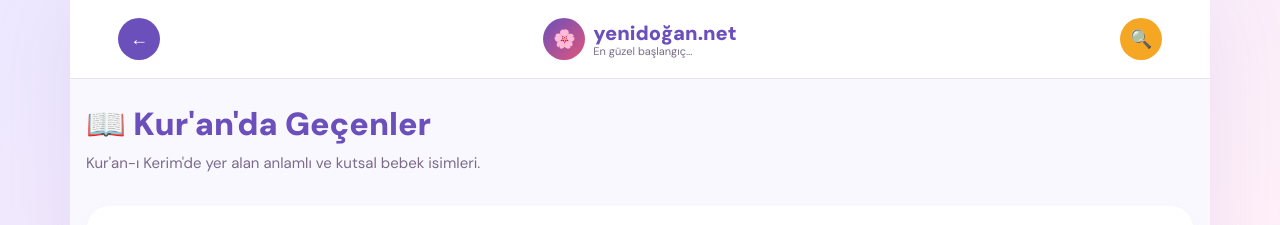
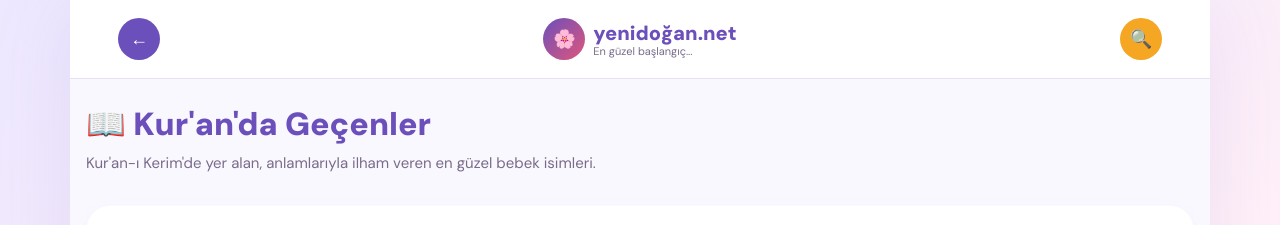
Before and after one commit to afeyza/yenidogan-app, a React (Vite) app: page /quran in a window 1280 px wide. Shown: the top 225 px of the page. Built offline with nearby package versions, Linux system fonts and the light colour scheme.

Commit message:
Content: Kur'anda gecenler sayfasi aciklama metni guncellendi

```diff
--- a/src/pages/QuranNames.tsx
+++ b/src/pages/QuranNames.tsx
@@ -14,7 +14,7 @@ export const QuranNames = () => {
       <div className="fav-header" style={{ marginBottom: '32px' }}>
         <h2 style={{ fontSize: '32px', fontWeight: 900 }}>📖 Kur'an'da Geçenler</h2>
         <p style={{ fontSize: '15px', color: 'var(--muted)', marginTop: '8px' }}>
-          Kur'an-ı Kerim'de yer alan anlamlı ve kutsal bebek isimleri.
+          Kur'an-ı Kerim'de yer alan, anlamlarıyla ilham veren en güzel bebek isimleri.
         </p>
       </div>
 
```
